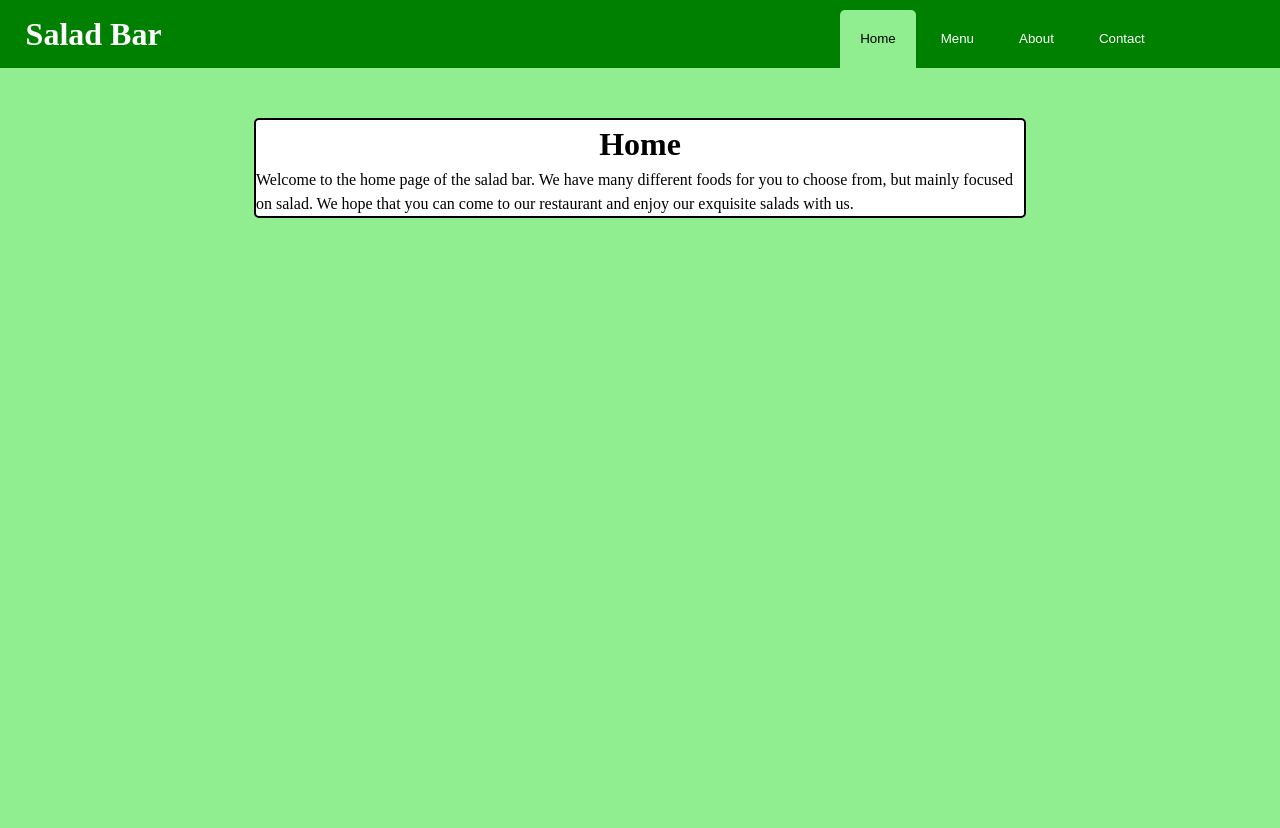
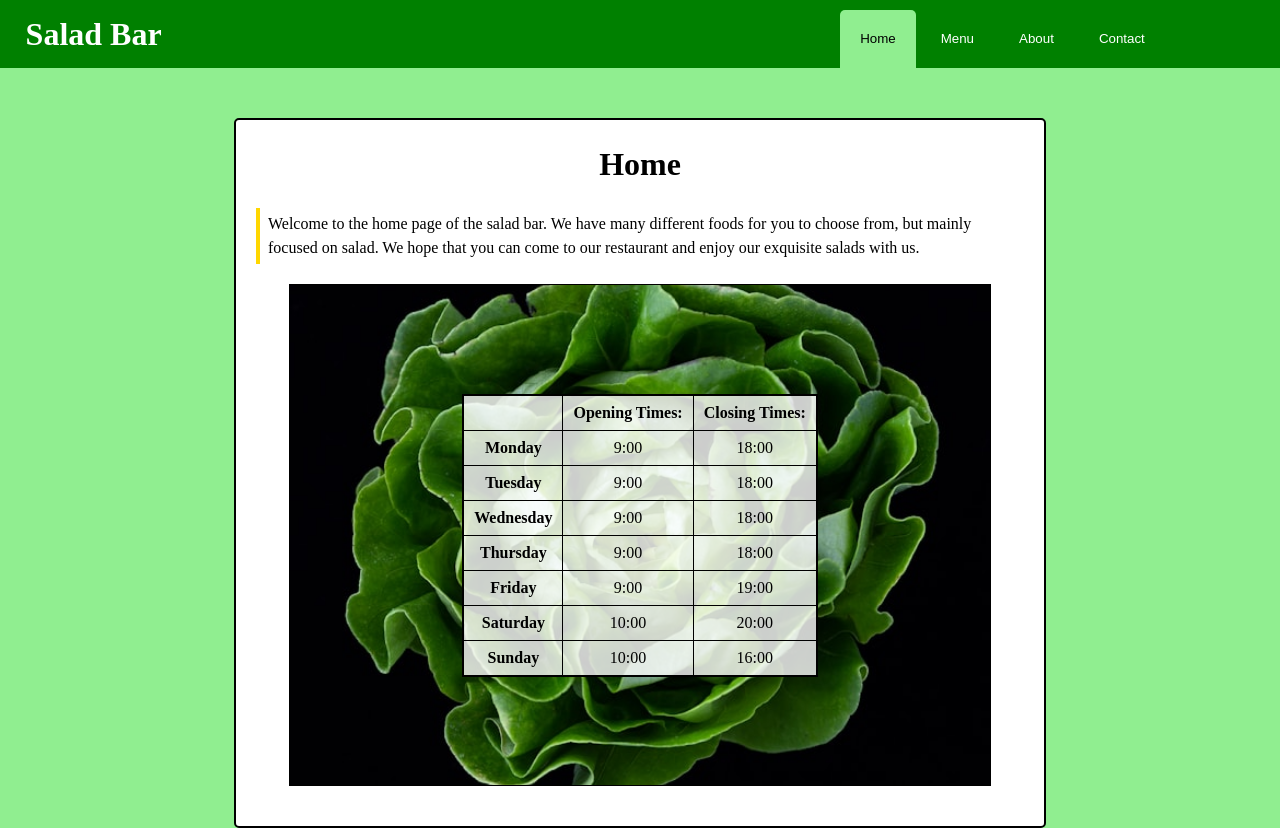
Before and after one commit to xavpav9/odin-restaurant-page, a website built with webpack: page src/template.html in a window 1280 px wide. Before the commit the page ends 800 px from the top, so only its background shows below. Built offline with nearby package versions, Linux system fonts and the light colour scheme.

Commit message:
Add home page
Includes timetable and basic introductory texts.

```diff
--- a/src/home.js
+++ b/src/home.js
@@ -7,8 +7,51 @@ export default function() {
 
   const introductoryPara = document.createElement("p");
   introductoryPara.textContent = "Welcome to the home page of the salad bar. We have many different foods for you to choose from, but mainly focused on salad. We hope that you can come to our restaurant and enjoy our exquisite salads with us.";
+  introductoryPara.classList.add("intro-para");
+
+  const openingHours = document.createElement("div");
+  const openingHoursTable = document.createElement("table");
+  const openingHoursThead = document.createElement("thead");
+  const openingHoursTbody = document.createElement("tbody");
+  const openingHoursTheadRow = document.createElement("tr");
+  ["", "Opening Times: ", "Closing Times: "].forEach(cell => {
+    const th = document.createElement("th");
+    th.textContent = cell;
+    if (cell !== "") th.scope = "col";
+    openingHoursTheadRow.appendChild(th);
+  });
+  openingHoursThead.appendChild(openingHoursTheadRow);
+  [{day: "Monday", open: "9:00", close: "18:00"},
+   {day: "Tuesday", open: "9:00", close: "18:00"},
+   {day: "Wednesday", open: "9:00", close: "18:00"},
+   {day: "Thursday", open: "9:00", close: "18:00"},
+   {day: "Friday", open: "9:00", close: "19:00"},
+   {day: "Saturday", open: "10:00", close: "20:00"},
+   {day: "Sunday", open: "10:00", close: "16:00"},
+  ].forEach(setOfData => {
+    const tr = document.createElement("tr");
+    const th = document.createElement("th");
+    const td1 = document.createElement("td");
+    const td2 = document.createElement("td");
+
+    th.textContent = setOfData.day;
+    th.scope = "row";
+    td1.textContent = setOfData.open;
+    td2.textContent = setOfData.close;
+    tr.appendChild(th);
+    tr.appendChild(td1);
+    tr.appendChild(td2);
+    openingHoursTbody.appendChild(tr);
+  });
+
+  openingHoursTable.appendChild(openingHoursThead);
+  openingHoursTable.appendChild(openingHoursTbody);
+  openingHours.appendChild(openingHoursTable);
+  openingHours.classList.add("opening-hours");
+
 
 
   contentDiv.appendChild(header);
   contentDiv.appendChild(introductoryPara);
+  contentDiv.appendChild(openingHours);
 }
--- a/src/style.css
+++ b/src/style.css
@@ -53,12 +53,50 @@ header {
 
 div#content {
   align-self: center;
-  width: 60vw;
+  display: flex;
+  flex-direction: column;
+  align-items: center;
+  gap: 20px;
+
+  width: min(850px, 60vw);
   border: 2px solid black;
   border-radius: 5px;
   background-color: white;
+  padding: 20px 20px 40px 20px;
 
   .header {
     text-align: center;
   }
+
+  .intro-para {
+    border-left: 4px solid gold;
+    padding: 4px 0px 4px 8px;
+    max-width: 800px;
+  }
+
+  .opening-hours {
+    display: flex;
+    align-items: center;
+    justify-content: center;
+
+    background: no-repeat center / cover url("./images/opening-hours.jpg");
+    height: 500px;
+    width: min(100%, 700px);
+    border: thin solid black;
+
+    table {
+      border: 2px solid black;
+      border-collapse: collapse;
+      background-color: rgb(255 255 255 / 0.8);
+
+      th, td {
+        padding: 5px 10px;
+        border: thin solid black;
+      }
+
+      td {
+        text-align: center;
+      }
+    }
+  }
 }
```
Also changed, not shown: README.md, src/images/opening-hours.jpg (added).
